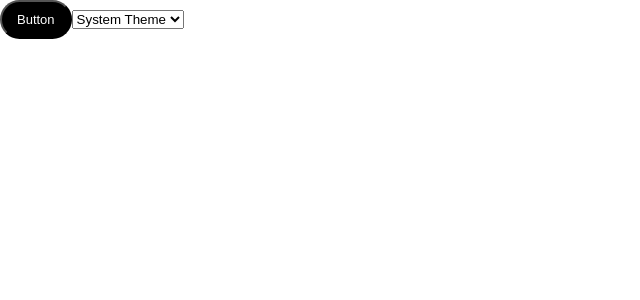
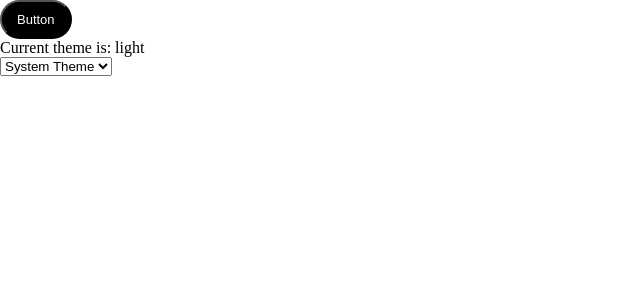
Before and after one commit to paraform/next-stitches, a Next.js app: page / in a window 1280 px wide. Shown: the top 300 px of the page, without its empty margins (0-640 px from the left). Built offline with nearby package versions, Linux system fonts and the light colour scheme.

Commit message:
Add current theme text

```diff
--- a/pages/index.tsx
+++ b/pages/index.tsx
@@ -37,6 +37,7 @@ const Home: NextPage = () => {
 
       <main>
         <Button>Button</Button>
+        <p>Current theme is: {resolvedTheme}</p>
         <Box css={{ display: "inline-block" }}>
           {theme !== undefined && (
             <select value={theme} onChange={(e) => setTheme(e.target.value)}>
```
